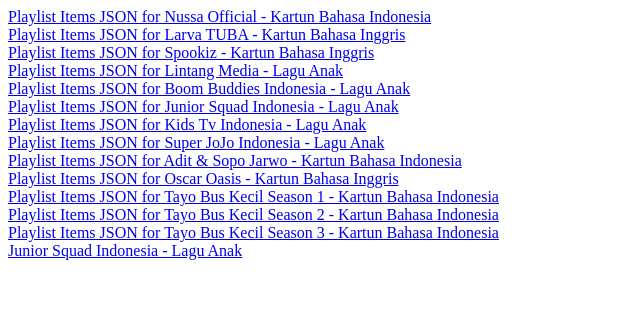
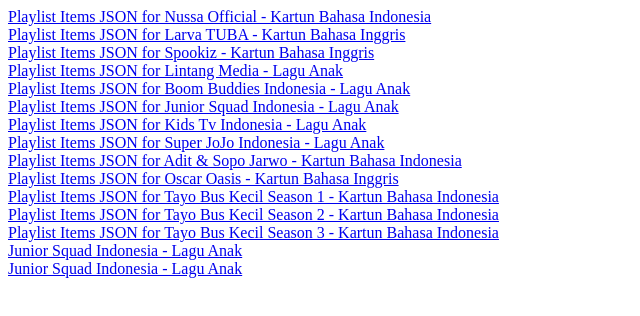
Before and after one commit to p4n1k/Spookiz, a plain HTML site: page public/index.html in a window 1280 px wide. Shown: the whole page, without its empty margins (0-640 px from the left). Drawn offline with Linux system fonts and the light colour scheme.

Commit message:
Update index.html

```diff
--- a/public/index.html
+++ b/public/index.html
@@ -32,7 +32,9 @@
     <br>
     <a href="/playlist-items/PLgcy-23oZnOCJ_3p4WHQ-d9G6XjOUecXp">Playlist Items JSON for Tayo Bus Kecil Season 3 - Kartun Bahasa Indonesia</a>
     <br>
-    <a rel="contents" type="application/json" href="junior-squad-indonesia.json">Junior Squad Indonesia - Lagu Anak</a>
+    <a rel="contents" type="application/json" href="/jsons/junior-squad-indonesia.json">Junior Squad Indonesia - Lagu Anak</a>
+    <br>
+    <a rel="contents" type="application/json" href="jsons/junior-squad-indonesia.json">Junior Squad Indonesia - Lagu Anak</a>
     <br>
 </body>
 </html>
```
